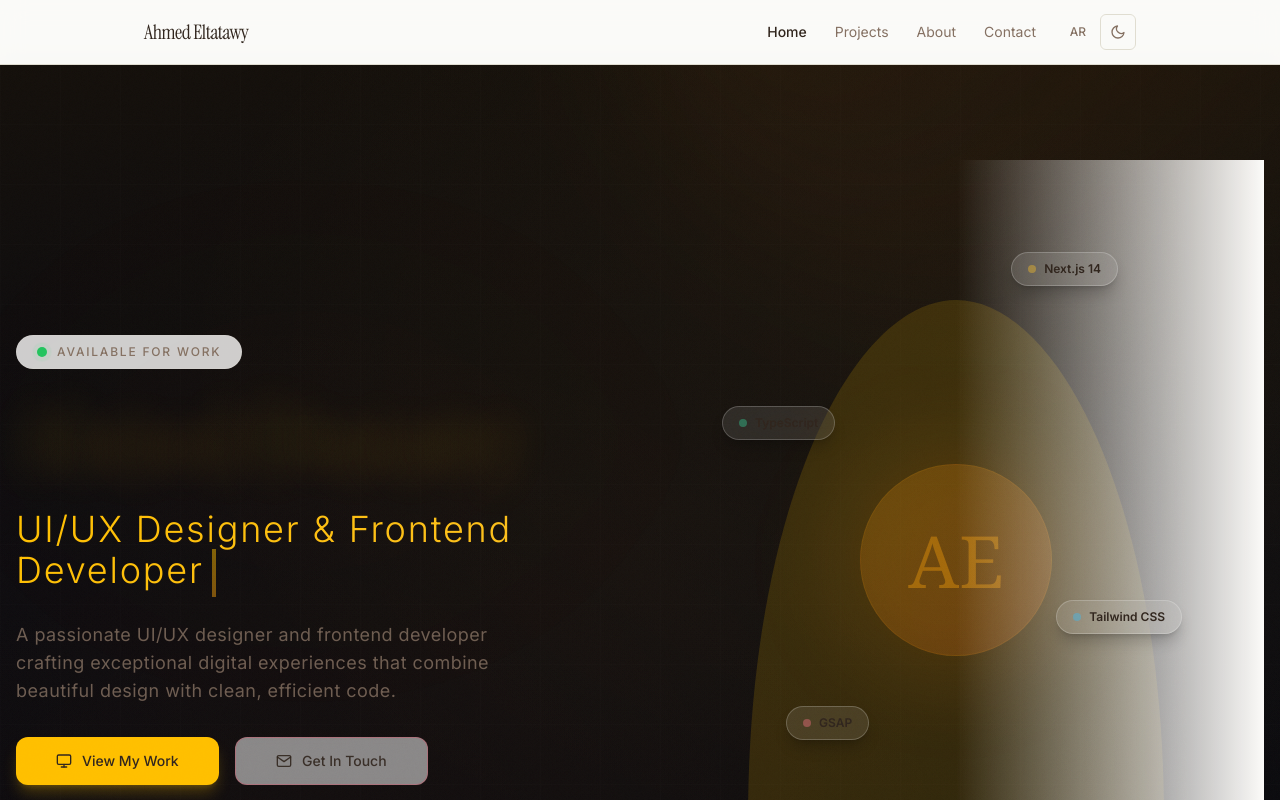
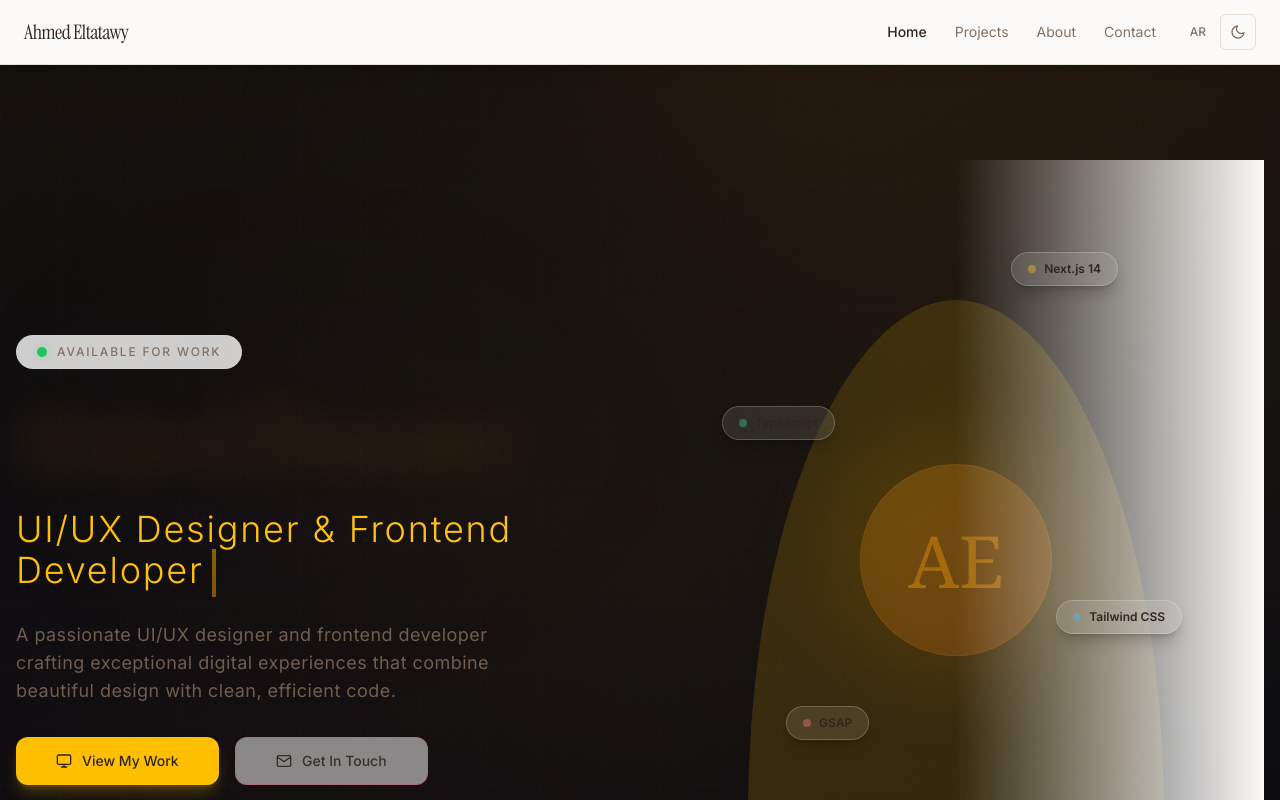
Before and after one commit to ahmedeltataw/Portfolio, a Next.js app: page / in a window 1280 px wide. Shown: the top 800 px of the page. Built offline with nearby package versions, Linux system fonts and the light colour scheme.

Commit message:
🔥 Fix navbar visibility: bg-background/95 + border-border/80 + shadow

```diff
--- a/src/components/layout/navbar.tsx
+++ b/src/components/layout/navbar.tsx
@@ -40,11 +40,11 @@ export function Navbar() {
   return (
     <header
       className={cn(
-        "fixed top-0 z-50 w-full border-b border-border bg-background/80 backdrop-blur-md transition-transform duration-300",
+        "fixed top-0 z-50 w-full border-b border-border/80 bg-background/95 backdrop-blur-xl transition-transform duration-300 shadow-lg shadow-black/10",
         !isVisible && "-translate-y-full"
       )}
     >
-      <nav className="mx-auto flex h-16 max-w-5xl items-center justify-between px-4" aria-label={t.nav_menu_open}>
+      <nav className="mx-auto flex h-16 max-w-7xl items-center justify-between px-6" aria-label={t.nav_menu_open}>
         <Link
           href="/"
           className="font-display text-xl tracking-tight hover:text-primary transition-colors"
```
